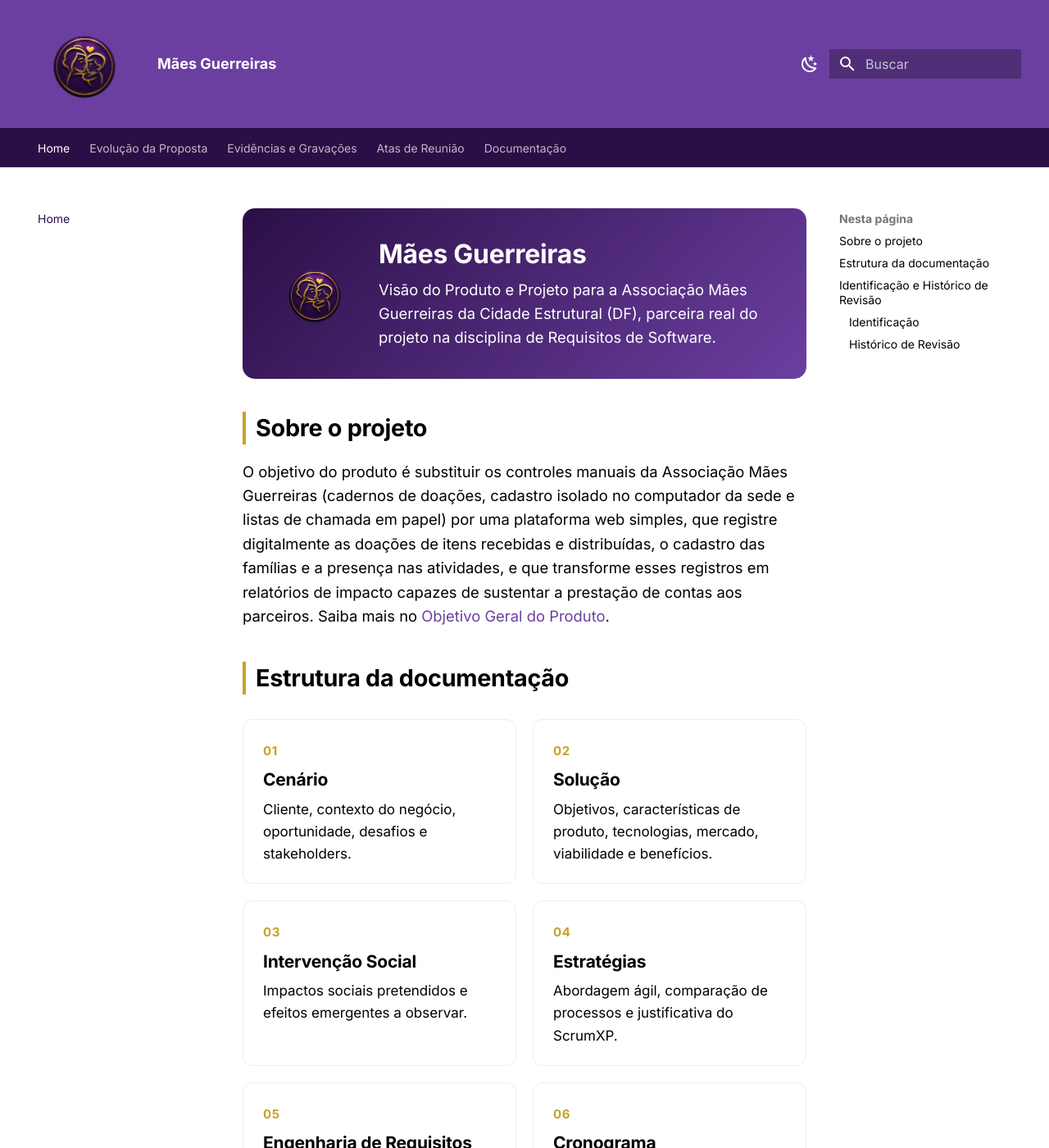
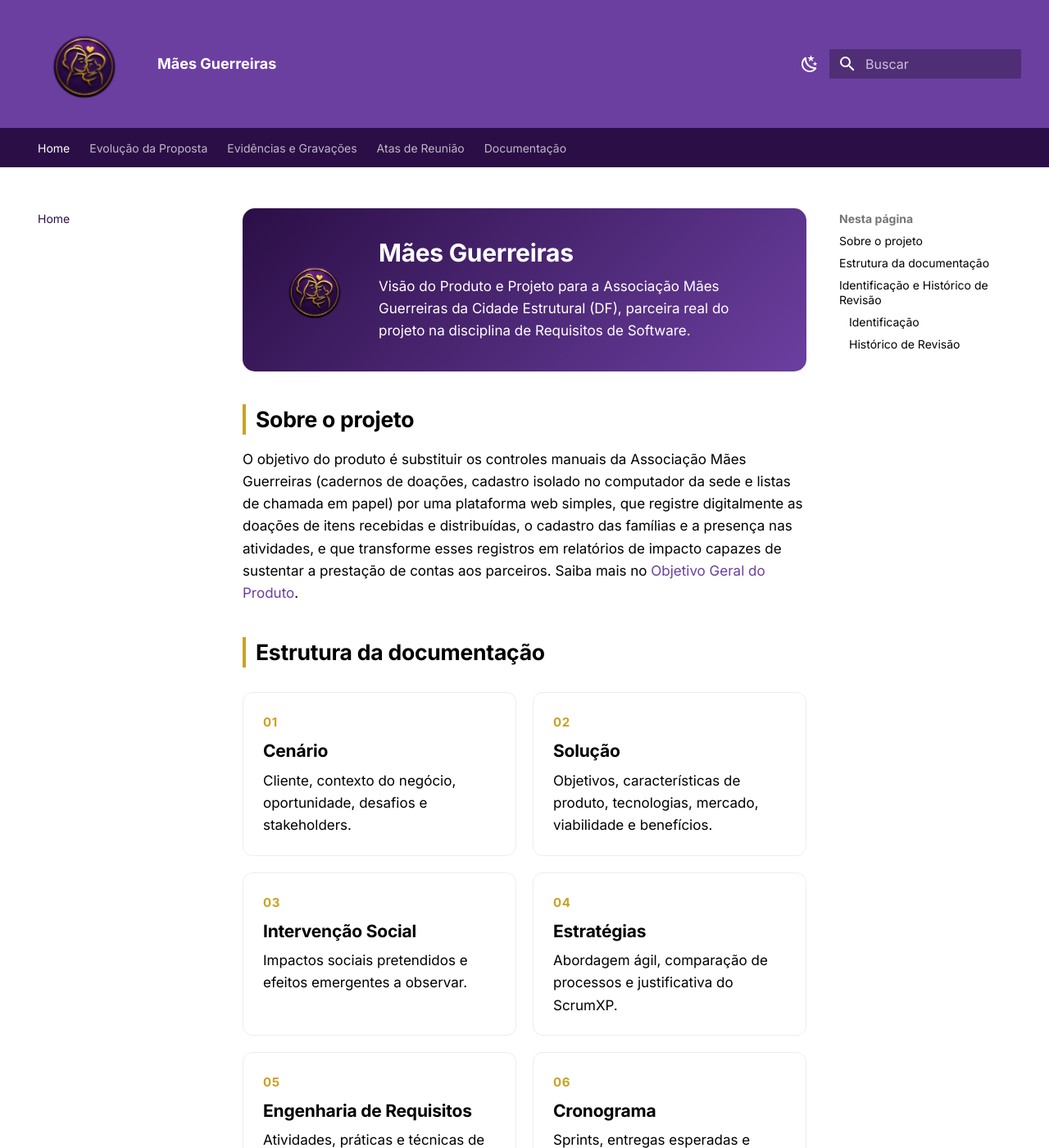
Before and after one commit to mdsreq-fga-unb/REQ-2026.2-T01-MaesGuerreiras, an MkDocs documentation site: the page built from docs/index.md, in a window 1280 px wide and 1400 px high. Shown: the whole window at 82% size. Built offline with MkDocs 1.6.1 and Material for MkDocs 9.7.7, drawn with Linux system fonts in a browser that asks for light colours.

Commit message:
Diminuindo a fonte e adicionando o modo escuro

```diff
--- a/docs/assets/stylesheets/extra.css
+++ b/docs/assets/stylesheets/extra.css
@@ -188,7 +188,7 @@
 /* Fonte ajustada */
 
 .md-typeset {
-  font-size: 0.92rem;
+  font-size: 0.85rem;
 }
 
 /* === Modo claro === */
@@ -217,14 +217,14 @@
 
 .hero__text h1,
 [data-md-color-scheme="default"] .md-typeset .hero__text h1 {
-  font-size: 1.6rem;
+  font-size: 1.5rem;
   color: #ffffff;
 }
 
 .hero__text p,
 [data-md-color-scheme="default"] .md-typeset .hero__text p {
   color: #ffffff;
-  font-size: 0.92rem;
+  font-size: 0.85rem;
 }
 /* === Modo escuro: corrige nav links roxos ilegíveis === */
 
```
